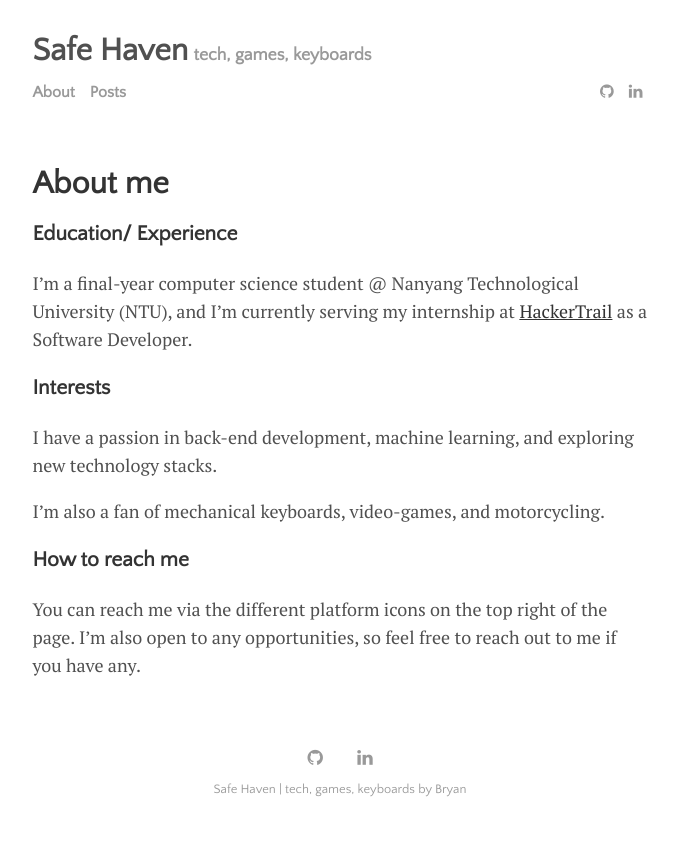
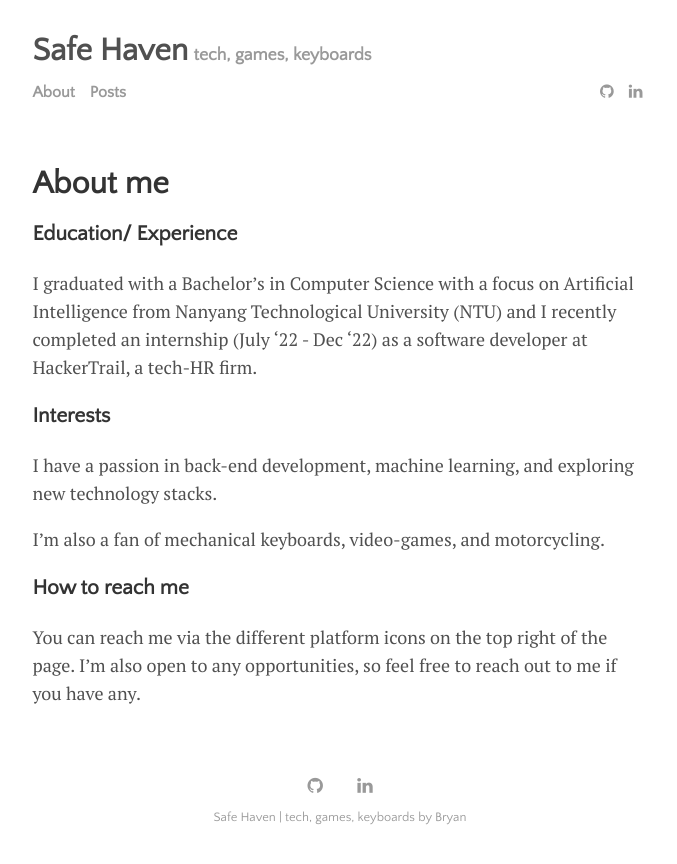
Before and after one commit to bryaneze/bryaneze.github.io, a Jekyll site: the page built from menu/about.md, in a window 1280 px wide. Shown: the top 864 px of the page, without its empty margins (300-977 px from the left). Built offline with Jekyll 4.4.1, drawn with Linux system fonts in a browser that asks for light colours.

Commit message:
changed aboutme

```diff
--- a/menu/about.md
+++ b/menu/about.md
@@ -7,8 +7,7 @@ permalink: /about
 
 ### Education/ Experience
 
-I'm a final-year computer science student @ Nanyang Technological University (NTU), and I'm currently serving my internship at [HackerTrail](https://www.linkedin.com/company/hackertrail) as a Software Developer.
-
+I graduated with a Bachelor's in Computer Science with a focus on Artificial Intelligence from Nanyang Technological University (NTU) and I recently completed an internship (July '22 - Dec '22) as a software developer at HackerTrail, a tech-HR firm.
 
 
 ### Interests
```
